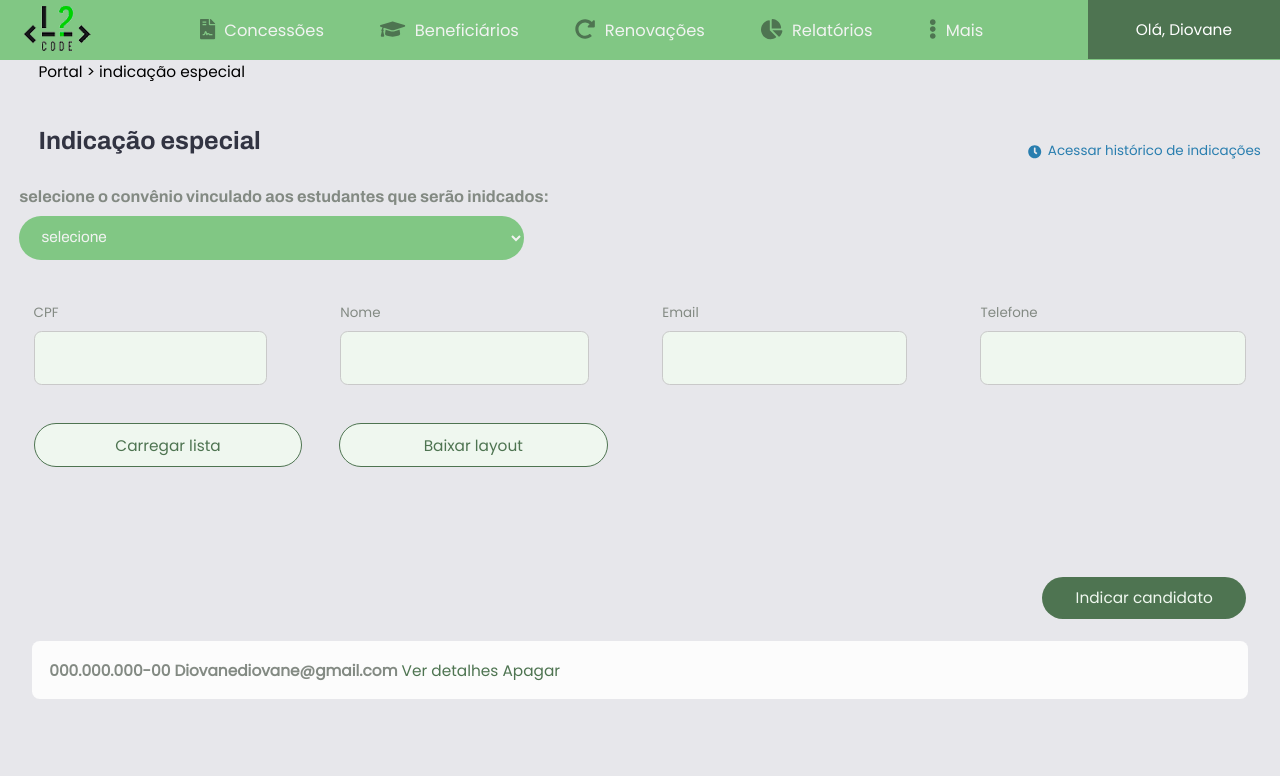
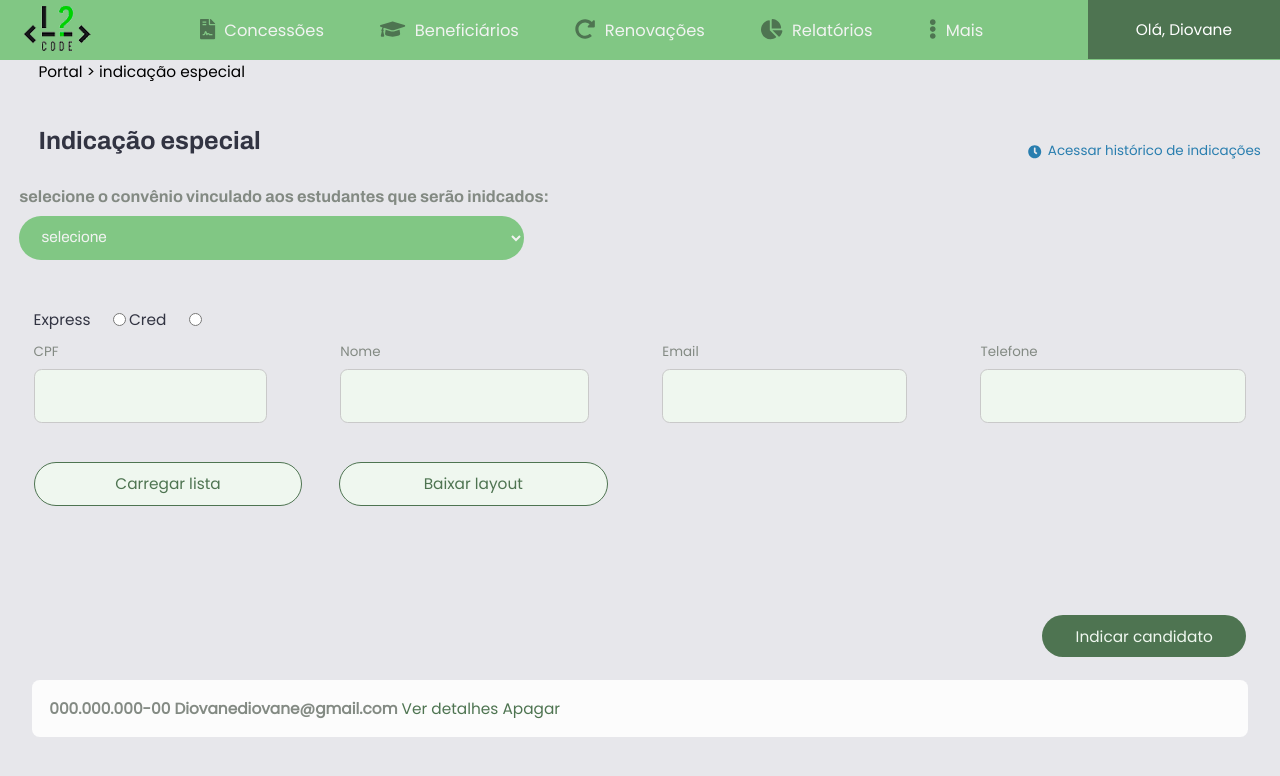
Before and after one commit to DiovanePacheti/project_L2code, a React (Create React App) app in the folder web/: page /candidato in a window 1280 px wide. Shown: the top 776 px of the page. Built offline with nearby package versions, Linux system fonts and the light colour scheme.

Commit message:
adicionando useState nos formularios

```diff
--- a/web/src/components/Input/index.tsx
+++ b/web/src/components/Input/index.tsx
@@ -5,6 +5,7 @@ import './styles.css';
 interface InputProps extends InputHTMLAttributes<HTMLInputElement>{
     label: string;
     name: string;
+
 
 }
 
--- /dev/null
+++ b/web/src/components/Radio/index.tsx
@@ -0,0 +1,21 @@
+import React, { InputHTMLAttributes } from 'react';
+
+import './styles.css';
+
+interface InputProps extends InputHTMLAttributes<HTMLInputElement>{
+
+    label:string;
+    name:string;
+}
+
+const Radio: React.FC<InputProps> = ({name, label , ...rest}) => {
+
+        return(
+            <div className="input-block-radio">
+                <label htmlFor={name}>{label}</label>
+                <input type="radio" name={name} {...rest}/>
+            </div>
+        );
+}
+
+export default Radio;
--- /dev/null
+++ b/web/src/components/Radio/styles.css
@@ -0,0 +1,13 @@
+.input-block-radio{
+    display: flex;
+    justify-content: center;
+    align-items: center;
+}
+
+.input-block-radio label{
+    margin-right: 2rem;
+}
+.input-block-radio input{
+    display: flex;
+    width: 2rem;
+}
--- a/web/src/pages/Candidato/index.tsx
+++ b/web/src/pages/Candidato/index.tsx
@@ -1,17 +1,50 @@
-import React from 'react';
+import React, { useState, FormEvent } from 'react';
 import PageHeader from '../../components/PageHeader';
 import Select from '../../components/Select';
 import './styles.css';
 import Input from '../../components/Input';
 import ListagemCandidato from '../../components/ListagemCandidato';
+import Radio from '../../components/Radio';
+import api from '../../services/api';
 
 function Candidato(){
 
     const listagem =[
         {cpf:"000.000.000-89", nome:"Luis", email:"luis@gmail.com" }
+    ]
 
+    const [cpf, setCpf] = useState('');
+    const [nome, setNome] = useState('');
+    const [email, setEmail] = useState('');
+    const [telefone, setTelefone] = useState('');
+    const [solucao, setSolucao] = useState('')
+    const [convenio, SetConvenio] = useState('ULBRA-EAD')
 
-    ]
+    function handleCreateCandidato(e: FormEvent){
+        e.preventDefault();
+
+        api.post('/candidato',{
+            cpf,
+            nome,
+            email,
+            telefone,
+            solucao,
+            convenio
+        }).then(() =>{
+            alert('cadastro realizado com sucesso')
+        }).catch(() =>{
+            alert('erro na cadastro')
+        })
+
+        console.log({
+            cpf,
+            nome,
+            email,
+            telefone,
+            solucao,
+            convenio
+        })
+    }
 
     return(
 
@@ -29,12 +62,48 @@ function Candidato(){
             />
             </PageHeader>
             <div className="cadastro-candidato">
-                <form id="formulario-candidato">
+                <form onSubmit={handleCreateCandidato} id="formulario-candidato">
+                        <div className="radio-solucao">
+                            <Radio
+                                name="solucao"
+                                label="Express"
+                                value="Express"
+                                id="express"
+                                onChange={(e) => {setSolucao(e.target.value)}}
+                            />
+                            <Radio
+                                name="solucao"
+                                label="Cred"
+                                value="Cred"
+                                id="cred"
+                                onChange={(e) => {setSolucao(e.target.value)}}
+                            />
+                        </div>
                         <div className="dados-pessoais">
-                            <Input name="cpf" label="CPF" />
-                            <Input name="nome" label="Nome" />
-                            <Input name="email" label="Email" />
-                            <Input name="telefone" label="Telefone" />
+                            <Input
+                                name="cpf"
+                                label="CPF"
+                                value={cpf}
+                                onChange={(e) => {setCpf(e.target.value)}}
+                            />
+                            <Input
+                                name="nome"
+                                label="Nome"
+                                value={nome}
+                                onChange={(e) => {setNome(e.target.value)}}
+                            />
+                            <Input
+                                name="email"
+                                label="Email"
+                                value={email}
+                                onChange={(e) => {setEmail(e.target.value)}}
+                            />
+                            <Input
+                                name="telefone"
+                                label="Telefone"
+                                value={telefone}
+                                onChange={(e) => {setTelefone(e.target.value)}}
+                            />
                         </div>
                         <div className="button-carregar-lista-layout">
                             <button type="button">Carregar lista</button>
--- a/web/src/pages/Candidato/styles.css
+++ b/web/src/pages/Candidato/styles.css
@@ -13,6 +13,14 @@
     flex-direction: column;
     width: 100vw;
 }
+
+.page-candidato .cadastro-candidato #formulario-candidato .radio-solucao{
+    display: flex;
+    height: 4rem;
+    color:var(--color-titulo);
+}
+
+
 .page-candidato .cadastro-candidato #formulario-candidato .dados-pessoais{
     display:flex;
     justify-content: space-between;
```
